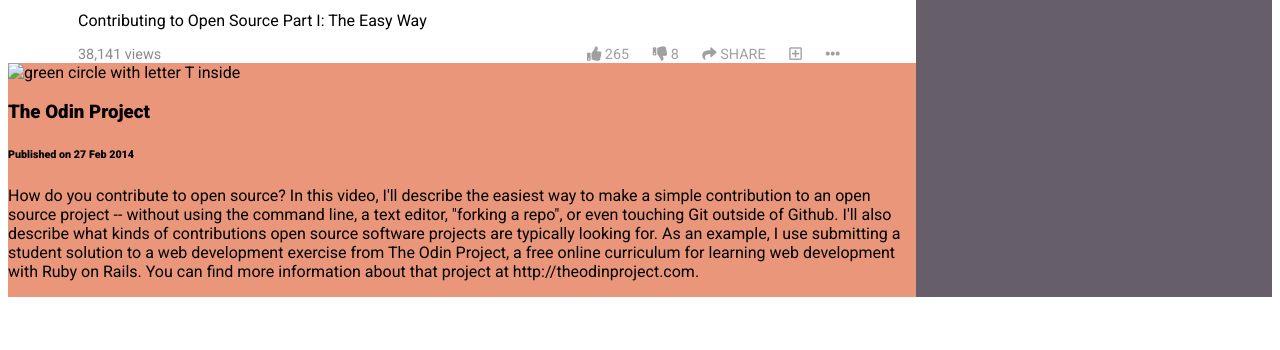
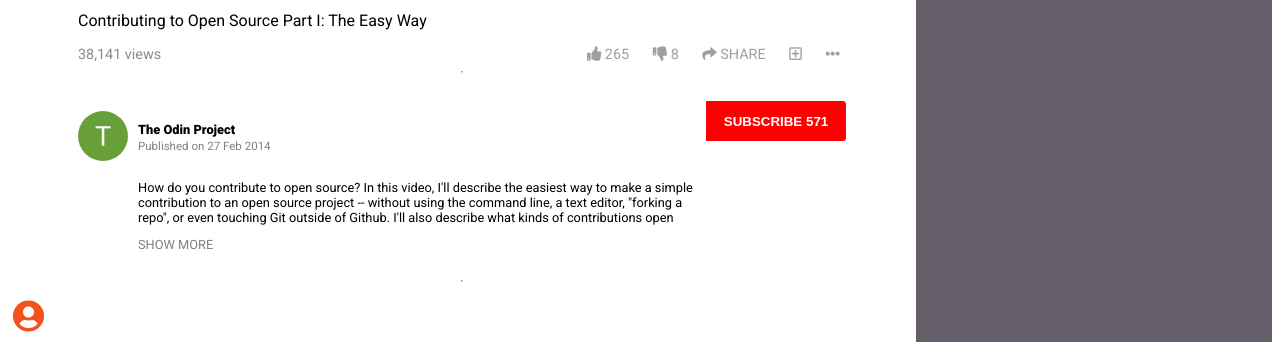
Before and after one commit to atarsa/mock-youtube, a plain HTML site: page index.html in a window 1280 px wide. Shown: the part 574-924 px from the top of the page. Before the commit the page ends 879 px from the top, so only its background shows below. Drawn offline with Linux system fonts and the light colour scheme.

Commit message:
Added description section

```diff
--- a/index.html
+++ b/index.html
@@ -51,20 +51,26 @@
                     <a href="#"><i class="fas fa-ellipsis-h"></i></a>
                 </div>
             </div>
-
+            <hr>
             <section class="description">
                 <img src="img/icon.jpg" id="icon" alt="green circle with letter T inside">
-                <h3>The Odin Project</h3>
+                <div>
+                    <h5>The Odin Project</h5>
                     <h6>Published on 27 Feb 2014</h6>
                     <p>
                         How do you contribute to open source?
                         In this video, I'll describe the easiest way to make a simple contribution to an
                         open source project -- without using the command line, a text editor,
                         "forking a repo", or even touching Git outside of Github.
-                    I'll also describe what kinds of contributions open source software projects are typically looking for.  As an example, I use submitting a student solution to a web development exercise from The Odin Project, a free online curriculum for learning web development with Ruby on Rails.  You can find more information about that project at http://theodinproject.com.
+                        I'll also describe what kinds of contributions open
                     </p>
+                    <span >Show More </span>
+                </div>
+                <button>Subscribe 571</button>
             </section>
+            <hr>
             <section class="comments">
+                <a href="#"><i class="fas fa-user-circle"></i></a>
 
             </section>
         </div>
--- a/main.css
+++ b/main.css
@@ -104,7 +104,7 @@ figcaption{
 }
 .description{
     align-self: center;
-    background: darksalmon;
+
 }
 aside{
     grid-column: 2/3;
@@ -125,11 +125,9 @@ aside{
     width: 85%;
     color: #8A8A8A;
     font-size: 0.9em;
+    /* border-bottom: 1px solid #A0A0A0; */
+}
 
-}
-/* #views{
-    margin-right: 20%;
-} */
 .views a{
 
     margin: 5px;
@@ -140,3 +138,41 @@ aside{
 .views a:hover{
     color: rgb(129, 129, 129);
 }
+/* Description */
+.description{
+    display: grid;
+    grid-template-columns: 60px 1fr 150px;
+    margin: 20px 60px 20px 70px;
+    font-size: 0.8em;
+}
+#icon{
+    grid-column: 1/2;
+    margin-top: 10px;
+    width: 50px;
+    border-radius: 50%;
+}
+
+.description button{
+    grid-template-columns: 3/4;
+    width: 140px;
+    height: 40px;
+    text-transform: uppercase;
+    font-weight: 600;
+    background-color: #FF0000;
+    border: 1px solid #ff0000;
+    color: #fff;
+
+}
+h5{
+    font-size: 1em;
+}
+h6{
+    font-weight: 300;
+    margin-top: -20px;
+    font-size: 0.9em;
+    color: rgb(129, 129, 129);
+}
+.description span{
+    text-transform: uppercase;
+    color: rgb(129, 129, 129);
+}
```
Also changed, not shown: img/icon.jpg (added). Lines whose indentation alone changed are shown as unchanged.
